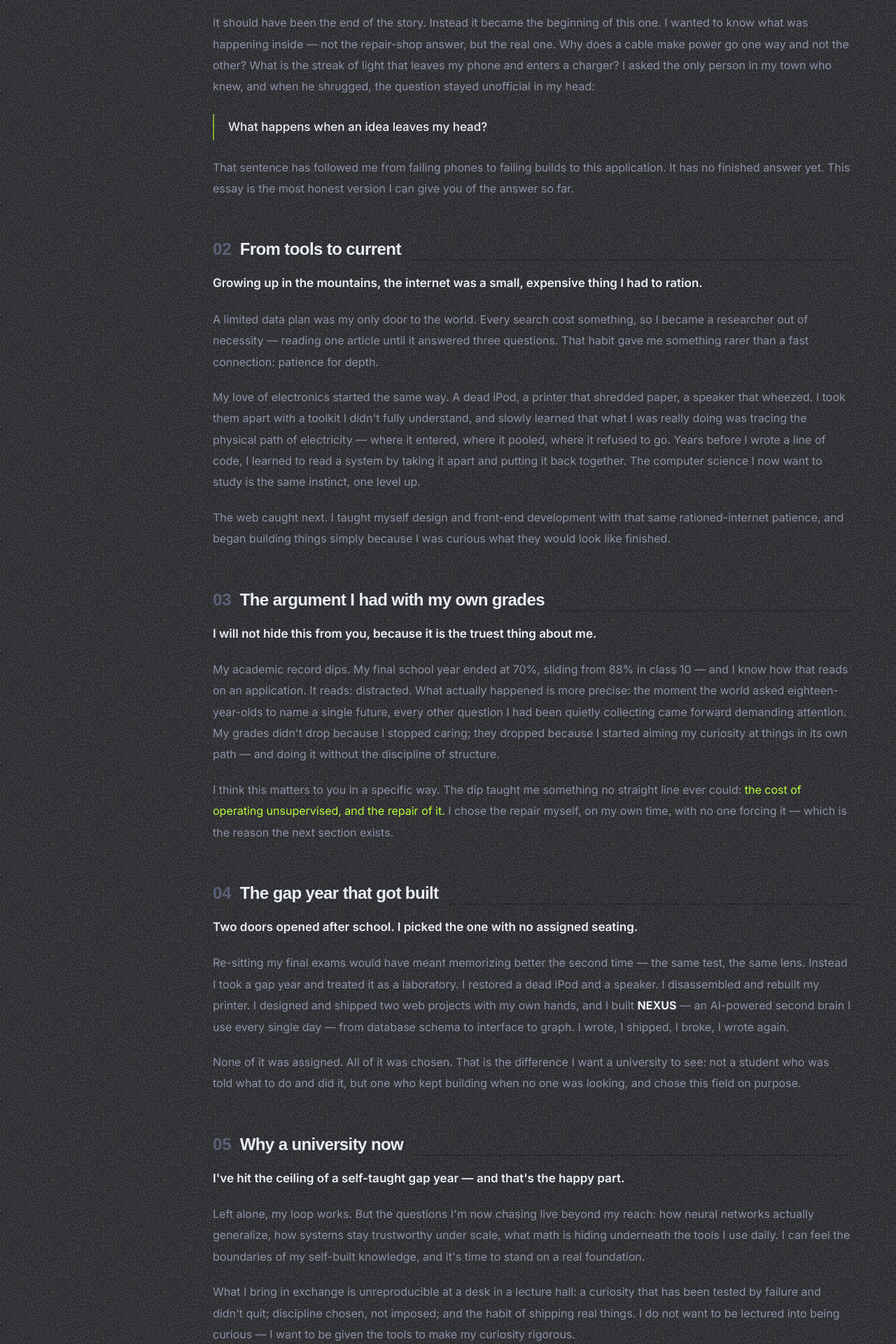
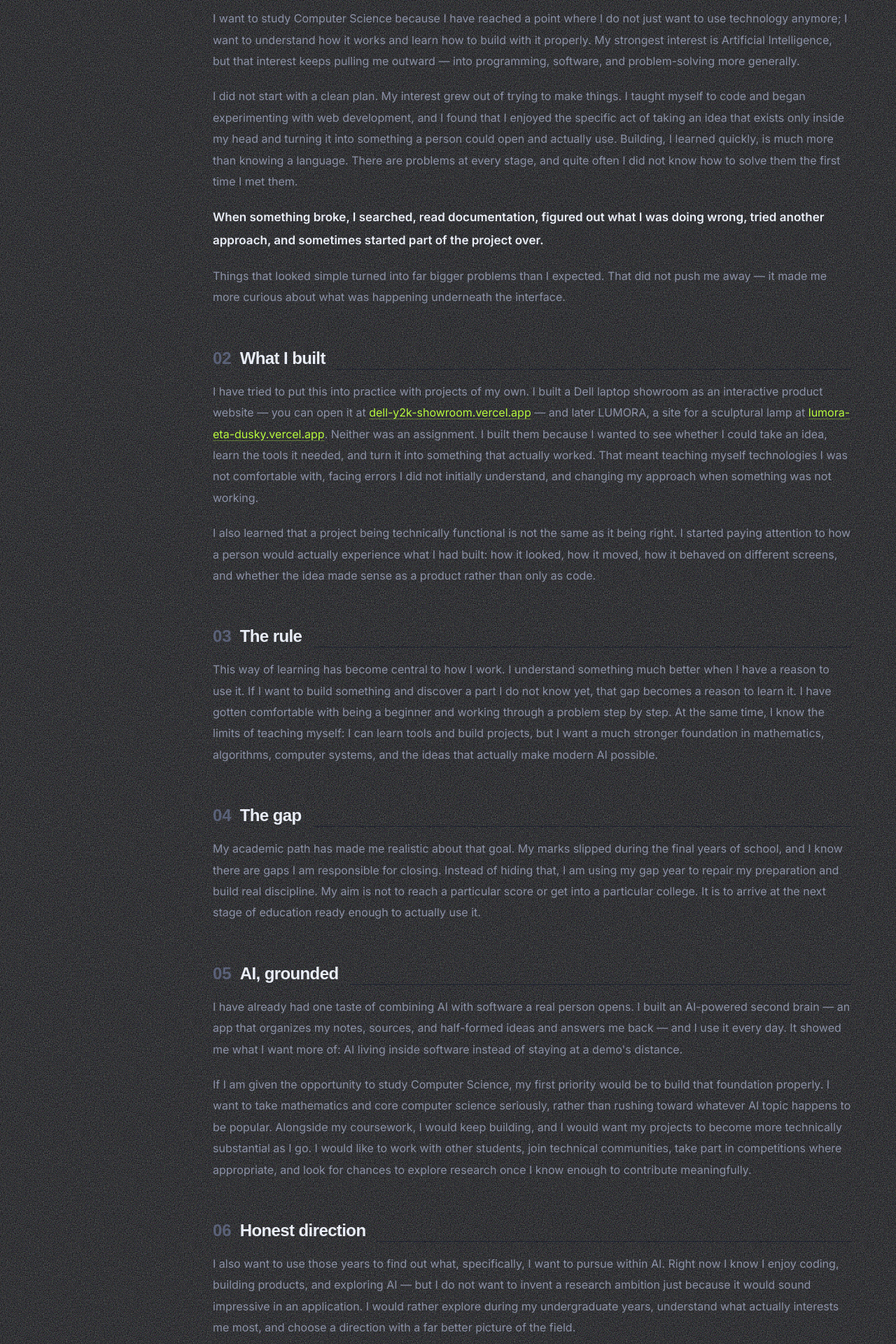
Before and after one commit to penguinn7/nexus, a Next.js app: page /portfolio/sop in a window 1280 px wide. Shown: the part 620-2540 px from the top of the page at 70% size. Built offline with nearby package versions, Linux system fonts and the light colour scheme; a web font is replaced by a local one.

Commit message:
feat: revise SOP with edit; wire live project URLs; hide env files

```diff
--- a/app/globals.css
+++ b/app/globals.css
@@ -316,6 +316,17 @@
   color: #b7fa3c;
   font-style: normal;
 }
+.doc-type a {
+  color: #b7fa3c;
+  text-decoration: underline;
+  text-decoration-color: rgba(183, 250, 60, 0.35);
+  text-underline-offset: 3px;
+  transition: color 0.2s ease, text-decoration-color 0.2s ease;
+}
+.doc-type a:hover {
+  color: #e9edf6;
+  text-decoration-color: rgba(183, 250, 60, 0.7);
+}
 
 /* clean print / save-as-PDF output for the application documents */
 @media print {
--- a/app/portfolio/sop/page.tsx
+++ b/app/portfolio/sop/page.tsx
@@ -7,16 +7,16 @@ import { Download } from "lucide-react";
 export const metadata: Metadata = {
   title: "Statement of Purpose — Sonakshi",
   description:
-    "A readable, honest statement of purpose: what happens when an idea leaves my head, and why I want to study it for four years at university.",
+    "The readable statement of purpose: using technology to understanding it, the gap year, and the projects that got me here.",
 };
 
 const TOC = [
-  { id: "the-question", label: "The question" },
-  { id: "from-tools-to-current", label: "Tools → current" },
-  { id: "the-argument-with-grades", label: "The grades argument" },
-  { id: "the-gap-year", label: "The gap year" },
-  { id: "why-university", label: "Why university" },
-  { id: "what-i-would-build", label: "What I would build" },
+  { id: "the-shift", label: "The shift" },
+  { id: "the-projects", label: "What I built" },
+  { id: "the-rule", label: "The rule" },
+  { id: "the-gap", label: "The gap" },
+  { id: "ai-grounded", label: "AI, grounded" },
+  { id: "an-honest-direction", label: "Honest direction" },
 ];
 
 export default function SopPage() {
@@ -27,8 +27,8 @@ export default function SopPage() {
       <PortfolioNav />
       <DocShell
         kind="statement of purpose"
-      title="What happens when an idea leaves my head?"
-      subtitle="An honest essay in six movements — the same loop, as a story."
+        title="From using technology to understanding it"
+        subtitle="An honest essay — the shift, the builds, the gap year, and why I want to study Computer Science properly."
         toc={TOC}
       >
         {/* download strip */}
@@ -49,100 +49,107 @@ export default function SopPage() {
           )}
         </div>
 
-      <div id="the-question">
-        <SectionHead id="the-question" n="01" label="The question that started it" />
-        <p className="doc-lead">When I was fifteen, my school phone wouldn't charge.</p>
+        <SectionHead id="the-shift" n="01" label="The shift" />
+
         <p>
-          It should have been the end of the story. Instead it became the beginning of this one. I wanted to know
-          what was happening inside — not the repair-shop answer, but the real one. Why does a cable make power go
-          one way and not the other? What is the streak of light that leaves my phone and enters a charger? I asked
-          the only person in my town who knew, and when he shrugged, the question stayed unofficial in my head:
-        </p>
-        <blockquote>What happens when an idea leaves my head?</blockquote>
-        <p>
-          That sentence has followed me from failing phones to failing builds to this application. It has no finished
-          answer yet. This essay is the most honest version I can give you of the answer so far.
-        </p>
-      </div>
-
-      <SectionHead id="from-tools-to-current" n="02" label="From tools to current" />
-      <p className="doc-lead">Growing up in the mountains, the internet was a small, expensive thing I had to ration.</p>
-      <p>
-        A limited data plan was my only door to the world. Every search cost something, so I became a researcher
-        out of necessity — reading one article until it answered three questions. That habit gave me something
-        rarer than a fast connection: patience for depth.
+          I want to study Computer Science because I have reached a point where I do not just want to use technology
+          anymore; I want to understand how it works and learn how to build with it properly. My strongest interest is
+          Artificial Intelligence, but that interest keeps pulling me outward — into programming, software, and
+          problem-solving more generally.
         </p>
         <p>
-        My love of electronics started the same way. A dead iPod, a printer that shredded paper, a speaker that
-        wheezed. I took them apart with a toolkit I didn't fully understand, and slowly learned that what I was
-        really doing was tracing the physical path of electricity — where it entered, where it pooled, where it
-        refused to go. Years before I wrote a line of code, I learned to read a system by taking it apart and
-        putting it back together. The computer science I now want to study is the same instinct, one level up.
+          I did not start with a clean plan. My interest grew out of trying to make things. I taught myself to code and
+          began experimenting with web development, and I found that I enjoyed the specific act of taking an idea that
+          exists only inside my head and turning it into something a person could open and actually use. Building, I
+          learned quickly, is much more than knowing a language. There are problems at every stage, and quite often I
+          did not know how to solve them the first time I met them.
+        </p>
+        <p className="doc-lead">When something broke, I searched, read documentation, figured out what I was doing wrong, tried another approach, and sometimes started part of the project over.</p>
+        <p>
+          Things that looked simple turned into far bigger problems than I expected. That did not push me away — it made
+          me more curious about what was happening underneath the interface.
+        </p>
+
+        <SectionHead id="the-projects" n="02" label="What I built" />
+
+        <p>
+          I have tried to put this into practice with projects of my own. I built a Dell laptop showroom as an
+          interactive product website — you can open it at{" "}
+          <a href="https://dell-y2k-showroom.vercel.app" target="_blank" rel="noreferrer">
+            dell-y2k-showroom.vercel.app
+          </a>{" "}
+          — and later LUMORA, a site for a sculptural lamp at{" "}
+          <a href="https://lumora-eta-dusky.vercel.app" target="_blank" rel="noreferrer">
+            lumora-eta-dusky.vercel.app
+          </a>
+          . Neither was an assignment. I built them because I wanted to see whether I could take an idea, learn the
+          tools it needed, and turn it into something that actually worked. That meant teaching myself technologies I
+          was not comfortable with, facing errors I did not initially understand, and changing my approach when
+          something was not working.
         </p>
         <p>
-        The web caught next. I taught myself design and front-end development with that same rationed-internet
-        patience, and began building things simply because I was curious what they would look like finished.
+          I also learned that a project being technically functional is not the same as it being right. I started
+          paying attention to how a person would actually experience what I had built: how it looked, how it moved, how
+          it behaved on different screens, and whether the idea made sense as a product rather than only as code.
         </p>
 
-      <SectionHead id="the-argument-with-grades" n="03" label="The argument I had with my own grades" />
-      <p className="doc-lead">I will not hide this from you, because it is the truest thing about me.</p>
+        <SectionHead id="the-rule" n="03" label="The rule" />
+
         <p>
-        My academic record dips. My final school year ended at 70%, sliding from 88% in class 10 — and I know how
-        that reads on an application. It reads: distracted. What actually happened is more precise: the moment the
-        world asked eighteen-year-olds to name a single future, every other question I had been quietly collecting
-        came forward demanding attention. My grades didn't drop because I stopped caring; they dropped because I
-        started aiming my curiosity at things in its own path — and doing it without the discipline of structure.
+          This way of learning has become central to how I work. I understand something much better when I have a
+          reason to use it. If I want to build something and discover a part I do not know yet, that gap becomes a
+          reason to learn it. I have gotten comfortable with being a beginner and working through a problem step by
+          step. At the same time, I know the limits of teaching myself: I can learn tools and build projects, but I
+          want a much stronger foundation in mathematics, algorithms, computer systems, and the ideas that actually
+          make modern AI possible.
+        </p>
+
+        <SectionHead id="the-gap" n="04" label="The gap" />
+
+        <p>
+          My academic path has made me realistic about that goal. My marks slipped during the final years of school,
+          and I know there are gaps I am responsible for closing. Instead of hiding that, I am using my gap year to
+          repair my preparation and build real discipline. My aim is not to reach a particular score or get into a
+          particular college. It is to arrive at the next stage of education ready enough to actually use it.
+        </p>
+
+        <SectionHead id="ai-grounded" n="05" label="AI, grounded" />
+
+        <p>
+          I have already had one taste of combining AI with software a real person opens. I built an AI-powered second
+          brain — an app that organizes my notes, sources, and half-formed ideas and answers me back — and I use it
+          every day. It showed me what I want more of: AI living inside software instead of staying at a demo's
+          distance.
         </p>
         <p>
-        I think this matters to you in a specific way. The dip taught me something no straight line ever could:
-        <em> the cost of operating unsupervised, and the repair of it.</em> I chose the repair myself, on my own
-        time, with no one forcing it — which is the reason the next section exists.
+          If I am given the opportunity to study Computer Science, my first priority would be to build that foundation
+          properly. I want to take mathematics and core computer science seriously, rather than rushing toward whatever
+          AI topic happens to be popular. Alongside my coursework, I would keep building, and I would want my projects
+          to become more technically substantial as I go. I would like to work with other students, join technical
+          communities, take part in competitions where appropriate, and look for chances to explore research once I
+          know enough to contribute meaningfully.
         </p>
 
-      <SectionHead id="the-gap-year" n="04" label="The gap year that got built" />
-      <p className="doc-lead">Two doors opened after school. I picked the one with no assigned seating.</p>
+        <SectionHead id="an-honest-direction" n="06" label="Honest direction" />
+
         <p>
-        Re-sitting my final exams would have meant memorizing better the second time — the same test, the same
-        lens. Instead I took a gap year and treated it as a laboratory. I restored a dead iPod and a speaker.
-        I disassembled and rebuilt my printer. I designed and shipped two web projects with my own hands, and I
-        built <strong>NEXUS</strong> — an AI-powered second brain I use every single day — from database schema to
-        interface to graph. I wrote, I shipped, I broke, I wrote again.
+          I also want to use those years to find out what, specifically, I want to pursue within AI. Right now I know I
+          enjoy coding, building products, and exploring AI — but I do not want to invent a research ambition just
+          because it would sound impressive in an application. I would rather explore during my undergraduate years,
+          understand what actually interests me most, and choose a direction with a far better picture of the field.
         </p>
         <p>
-        None of it was assigned. All of it was chosen. That is the difference I want a university to see: not a
-        student who was told what to do and did it, but one who kept building when no one was looking, and chose
-        this field on purpose.
-      </p>
-
-      <SectionHead id="why-university" n="05" label="Why a university now" />
-      <p className="doc-lead">I've hit the ceiling of a self-taught gap year — and that's the happy part.</p>
-      <p>
-        Left alone, my loop works. But the questions I'm now chasing live beyond my reach: how neural networks
-        actually generalize, how systems stay trustworthy under scale, what math is hiding underneath the tools I
-        use daily. I can feel the boundaries of my self-built knowledge, and it's time to stand on a real
-        foundation.
+          In the longer term, I want to be someone who does more than use existing tools — someone who can create
+          technology people genuinely find useful. I want to keep experimenting with ideas, but I also want the
+          technical depth to know when an idea is good, how to build it properly, and what its limits are.
         </p>
         <p>
-        What I bring in exchange is unreproducible at a desk in a lecture hall: a curiosity that has been tested
-        by failure and didn't quit; discipline chosen, not imposed; and the habit of shipping real things. I do
-        not want to be lectured into being curious — I want to be given the tools to make my curiosity rigorous.
+          I am applying because I want to take what I have started doing on my own and develop it much further. I know
+          I still have a lot to learn; that is not a weakness in this application, it is the reason I want to study
+          this field in depth. I intend to use my undergraduate years to learn seriously, build consistently, explore
+          AI beyond the surface, and gradually turn an honest interest in coding into the ability to create things that
+          are genuinely useful.
         </p>
-
-      <SectionHead id="what-i-would-build" n="06" label="What I would build with your four years" />
-      <p className="doc-lead">Given a foundation, a lab, and mentors, here is the shape of it.</p>
-      <p>
-        First, I would ground the loop: the "whys" behind the seven stages I named — inference, learning theory,
-        systems. Then I would run it out loud: joining research, building things that fail in public, working with
-        teammates who argue better than I do. And at the end, I would enter the applied world — not to escape, but
-        because the bridge between my ideas and reality is exactly the interface between the classroom and the
-        world, which is the place I want to spend a career.
-      </p>
-      <p>
-        I don't know the complete answer to my question yet. But I know my first seven steps by heart, I've lived
-        every one of them, and I am ready to trade my loop for something that moves faster than curiosity alone
-        can.
-      </p>
-      <blockquote>An idea left my head five years ago and became this application. Imagine what happens when I give it a system to live in.</blockquote>
       </DocShell>
     </>
   );
--- a/data/site.ts
+++ b/data/site.ts
@@ -50,14 +50,14 @@ export const site = {
       name: "LUMORA",
       sub: "A sculptural lamp product website",
       kind: "web · 3D experiment",
-      live: "https://github.com/penguinn7/LUMORA",
+      live: "https://lumora-eta-dusky.vercel.app",
       repo: "https://github.com/penguinn7/LUMORA",
     },
     dellplay: {
       name: "DELL / PLAY",
       sub: "An independent Y2K-inspired Dell showroom concept",
       kind: "web · visual direction",
-      live: "https://github.com/penguinn7/dell-y2k-showroom",
+      live: "https://dell-y2k-showroom.vercel.app",
       repo: "https://github.com/penguinn7/dell-y2k-showroom",
     },
     nexus: {
```
Also changed, not shown: 1 other file (tests, documents, lock files or other folders). Lines whose indentation alone changed are shown as unchanged.
